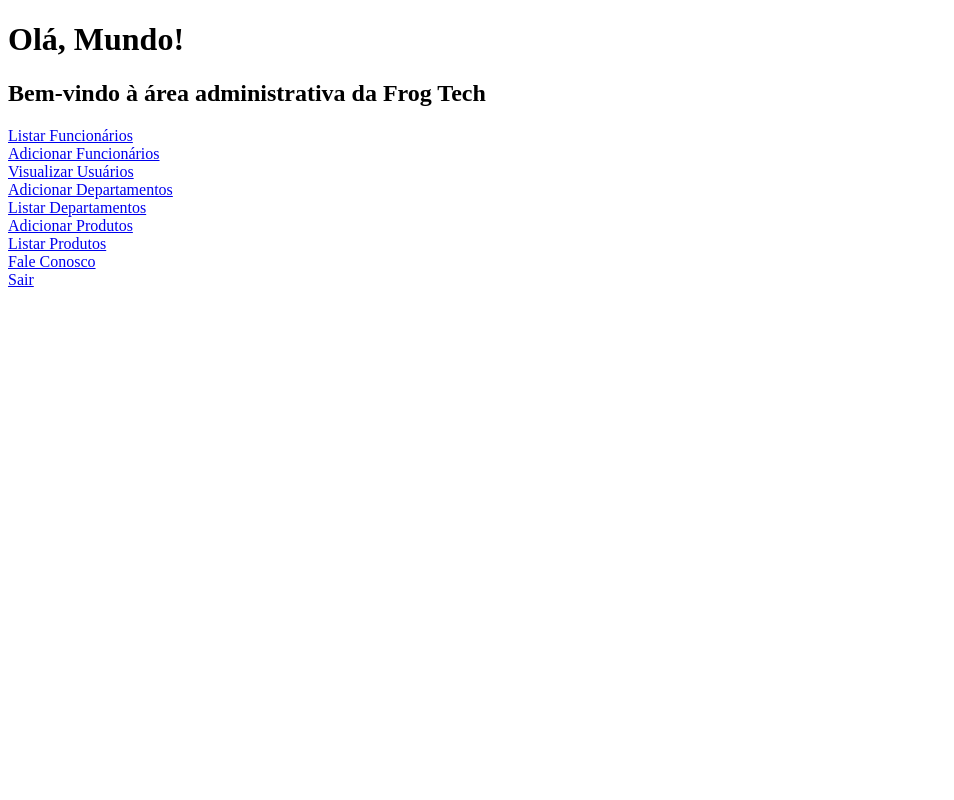
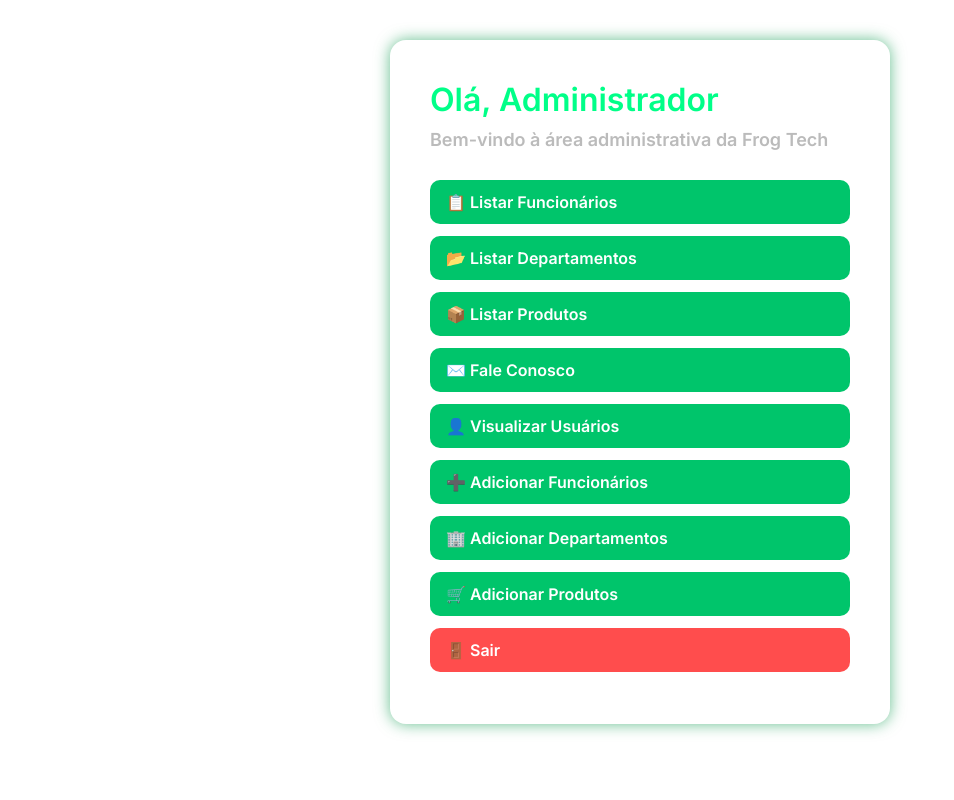
Before and after one commit to FeJoestar18/Projeto-3-semestre-Curso-CC, a PHP site: page /Projeto-3-semestre-Curso-CC/Tela-home-adm.php in a window 1280 px wide. Shown: the whole page, without its empty margins (0-954 px from the left). Run offline with PHP 8.4, Linux system fonts and the light colour scheme; the visitor is signed in with stand-in values (Sample User, id 1).

Commit message:
Atualiza a lógica de verificação de permissões para incluir funcionários e remove a página de funcionário. Adiciona estilos CSS para a área administrativa e melhora a estrutura do HTML nas páginas administrativas.

```diff
--- a/FROG-TECH/Controller/auth-login.php
+++ b/FROG-TECH/Controller/auth-login.php
@@ -26,7 +26,7 @@ if ($_SERVER['REQUEST_METHOD'] == 'POST') {
                     header("Location: " . BASE_URL . "pages-admin/Tela-home-adm.php");
                     break;
                 case 2:
-                    header("Location: " . BASE_URL . "pages-funcionario/Tela-home-func.php");
+                    header("Location: " . BASE_URL . "pages-admin/Tela-home-adm.php");
                     break;
                 case 3:
                     header("Location: " . BASE_URL . "pages-usuario/Tela-home-usuario.php");
--- /dev/null
+++ b/FROG-TECH/css/css-admin/home-adm.css
@@ -0,0 +1,65 @@
+ * {
+      box-sizing: border-box;
+      padding: 0;
+      margin: 0;
+    }
+
+    body {
+      font-family: 'Inter', sans-serif;
+      background-color: white;
+      color: #e0e0e0;
+      display: flex;
+      justify-content: center;
+      align-items: flex-start;
+      min-height: 100vh;
+      padding: 40px 20px;
+    }
+
+    .container {
+      background-color: white;
+      padding: 40px;
+      border-radius: 16px;
+      box-shadow: 0 0 15px rgba(3, 149, 71, 0.61);
+      width: 100%;
+      max-width: 500px;
+      transition: 0.3s ease;
+    }
+
+    h1 {
+      font-size: 32px;
+      color: #00ff88;
+      margin-bottom: 10px;
+    }
+
+    h2 {
+      font-size: 18px;
+      color: #bbbbbb;
+      margin-bottom: 30px;
+    }
+
+    a {
+      display: block;
+      text-decoration: none;
+      color: #ffffff;
+      background-color: #00c56b;
+      padding: 12px 16px;
+      border-radius: 10px;
+      margin-bottom: 12px;
+      font-weight: 600;
+      transition: all 0.2s ease;
+    }
+
+    a:hover {
+      background-color: #00ff88;
+      color: #1a1a1a;
+      transform: scale(1.03);
+    }
+
+    a.logout {
+      background-color: #ff4d4d;
+    }
+
+    a.logout:hover {
+      background-color: #ff6e6e;
+      color: #fff;
+    }
--- a/FROG-TECH/pages-admin/Funcionario/lista-funcionarios.php
+++ b/FROG-TECH/pages-admin/Funcionario/lista-funcionarios.php
@@ -4,7 +4,7 @@ include(__DIR__ . "/../../Controller/Conect/conecao.php");
 include_once(__DIR__ . '/../../Controller/Conect/config-url.php');
 include_once(__DIR__ . '/../../Controller/func/exibir-modal-verificar-role_id.php');
 
-if (isset($_SESSION['user_id']) && $_SESSION['role_id'] === 1) {
+if (isset($_SESSION['user_id']) && ($_SESSION['role_id'] === 1 || $_SESSION['role_id'] === 2)) {
     // echo "Usuário logado com ID: " . $_SESSION['user_id'];
 } else {
     $imgUrl = BASE_URL . "/img/Modal-Error.png";
--- a/FROG-TECH/pages-admin/Tela-home-adm.php
+++ b/FROG-TECH/pages-admin/Tela-home-adm.php
@@ -5,7 +5,7 @@ include("../Controller/Conect/conecao.php");
 include_once('../Controller/Conect/config-url.php');
 include_once('../Controller/func/exibir-modal-verificar-role_id.php');
 
-if (isset($_SESSION['user_id']) && $_SESSION['role_id'] === 1) {
+if (isset($_SESSION['user_id']) && ($_SESSION['role_id'] === 1 || $_SESSION['role_id'] === 2)) {
     // echo "Usuário logado com ID: " . $_SESSION['user_id'];
 } else {
     $imgUrl = BASE_URL . "/img/Modal-Error.png";
@@ -15,29 +15,43 @@ if (isset($_SESSION['user_id']) && $_SESSION['role_id'] === 1) {
 
 ?>
 <!DOCTYPE html>
-<html lang="en">
+<html lang="pt-br">
 <head>
-    <meta charset="UTF-8">
-    <meta name="viewport" content="width=device-width, initial-scale=1.0">
-    <title>Document</title>
+  <meta charset="UTF-8" />
+  <meta name="viewport" content="width=device-width, initial-scale=1.0"/>
+  <title>Área Administrativa | Frog Tech</title>
+  <link href="https://fonts.googleapis.com/css2?family=Inter:wght@400;600&display=swap" rel="stylesheet">
+  <link rel="stylesheet" href="<?= BASE_URL ?>css/css-admin/home-adm.css">
 </head>
 <body>
-    <h1>Olá, Mundo!</h1>
+  <div class="container">
+    <h1>Olá,
+        <?php
+            $nomeUsuario = '';
+        if ($_SESSION['role_id'] == 1) {
+            $nomeUsuario = 'Administrador';
+        } elseif ($_SESSION['role_id'] == 2) {
+            $nomeUsuario = 'Funcionário';
+        }
+        echo $nomeUsuario ?>
+    </h1>
     <h2>Bem-vindo à área administrativa da Frog Tech</h2>
 
-    <a href="../pages-admin/Funcionario/lista-funcionarios.php">Listar Funcionários</a><br>
-    <a href="../pages-admin/Funcionario/add-funcionario.php">Adicionar Funcionários</a><br>
+    <?php if ($_SESSION['role_id'] == 1 || $_SESSION['role_id'] == 2): ?>
+        <a href="../pages-admin/Funcionario/lista-funcionarios.php">📋 Listar Funcionários</a>
+        <a href="../pages-admin/departamentos/lista-departamento.php">📂 Listar Departamentos</a>
+        <a href="../pages-admin/produtos/lista-produtos.php">📦 Listar Produtos</a>
+        <a href="../pages-admin/fale-conosco/fale-conosco-adm.php">✉️ Fale Conosco</a>
+        <a href="../pages-admin/usuarios/visualizar_usuarios.php">👤 Visualizar Usuários</a>
+    <?php endif; ?>
 
-    <a href="../pages-admin/usuarios/visualizar_usuarios.php">Visualizar Usuários</a><br>
+    <?php if ($_SESSION['role_id'] == 1): ?>
+        <a href="../pages-admin/Funcionario/add-funcionario.php">➕ Adicionar Funcionários</a>
+        <a href="../pages-admin/departamentos/form-add-departamentos.php">🏢 Adicionar Departamentos</a>
+        <a href="../pages-admin/produtos/add-produto.php">🛒 Adicionar Produtos</a>
+    <?php endif; ?>
 
-    <a href="../pages-admin/departamentos/form-add-departamentos.php">Adicionar Departamentos</a><br>
-    <a href="../pages-admin/departamentos/lista-departamento.php">Listar Departamentos</a><br>
-
-    <a href="../pages-admin/produtos/add-produto.php">Adicionar Produtos</a><br>
-    <a href="../pages-admin/produtos/lista-produtos.php">Listar Produtos</a><br>
-
-    <a href="../pages-admin/fale-conosco/fale-conosco-adm.php">Fale Conosco</a><br>
-
-    <a href="../Controller/logout.php" onclick="return confirm('Deseja realmente sair?')">Sair</a>
+    <a href="../Controller/logout.php" class="logout" onclick="return confirm('Deseja realmente sair?')">🚪 Sair</a>
+  </div>
 </body>
 </html>
--- a/FROG-TECH/pages-admin/departamentos/lista-departamento.php
+++ b/FROG-TECH/pages-admin/departamentos/lista-departamento.php
@@ -5,7 +5,7 @@ include_once(dirname(__DIR__, 2) . '/Controller/Conect/conecao.php');
 include_once(dirname(__DIR__, 2) . '/Controller/Conect/config-url.php');
 include_once(__DIR__ . '/../../Controller/func/exibir-modal-verificar-role_id.php');
 
-if (isset($_SESSION['user_id']) && $_SESSION['role_id'] === 1) {
+if (isset($_SESSION['user_id']) && ($_SESSION['role_id'] === 1 || $_SESSION['role_id'] === 2)) {
     // echo "Usuário logado com ID: " . $_SESSION['user_id'];
 } else {
     $imgUrl = BASE_URL . "/img/Modal-Error.png";
--- a/FROG-TECH/pages-admin/fale-conosco/fale-conosco-adm.php
+++ b/FROG-TECH/pages-admin/fale-conosco/fale-conosco-adm.php
@@ -5,7 +5,7 @@ include_once(__DIR__ . '/../../Controller/Conect/config-url.php');
 include_once(__DIR__ . '/../../Controller/func/exibir-modal-verificar-role_id.php');
 
 
-if (isset($_SESSION['user_id']) && $_SESSION['role_id'] === 1) {
+if (isset($_SESSION['user_id']) && ($_SESSION['role_id'] === 1 || $_SESSION['role_id'] === 2)) {
     // echo "Usuário logado com ID: " . $_SESSION['user_id'];
 } else {
     $imgUrl = BASE_URL . "/img/Modal-Error.png";
--- a/FROG-TECH/pages-admin/produtos/lista-produtos.php
+++ b/FROG-TECH/pages-admin/produtos/lista-produtos.php
@@ -5,7 +5,7 @@ include_once(dirname(__DIR__, 2) . '/Controller/Conect/conecao.php');
 include_once(dirname(__DIR__, 2) . '/Controller/Conect/config-url.php');
 include_once(__DIR__ . '/../../Controller/func/exibir-modal-verificar-role_id.php');
 
-if (isset($_SESSION['user_id']) && $_SESSION['role_id'] === 1) {
+if (isset($_SESSION['user_id']) && ($_SESSION['role_id'] === 1 || $_SESSION['role_id'] === 2)) {
     // echo "Usuário logado com ID: " . $_SESSION['user_id'];
 } else {
     $imgUrl = BASE_URL . "/img/Modal-Error.png";
--- a/FROG-TECH/pages-admin/usuarios/visualizar_usuarios.php
+++ b/FROG-TECH/pages-admin/usuarios/visualizar_usuarios.php
@@ -4,7 +4,7 @@ include(__DIR__ . '/../../Controller/Conect/conecao.php');
 include_once(__DIR__ . '/../../Controller/Conect/config-url.php');
 include_once(__DIR__ . '/../../Controller/func/exibir-modal-verificar-role_id.php');
 
-if (isset($_SESSION['user_id']) && $_SESSION['role_id'] === 1) {
+if (isset($_SESSION['user_id']) && ($_SESSION['role_id'] === 1 || $_SESSION['role_id'] === 2)) {
     // echo "Usuário logado com ID: " . $_SESSION['user_id'];
 } else {
     $imgUrl = BASE_URL . "/img/Modal-Error.png";
```
Also changed, not shown: FROG-TECH/pages-funcionario/Tela-home-func.php (deleted, +0 -28 lines).
